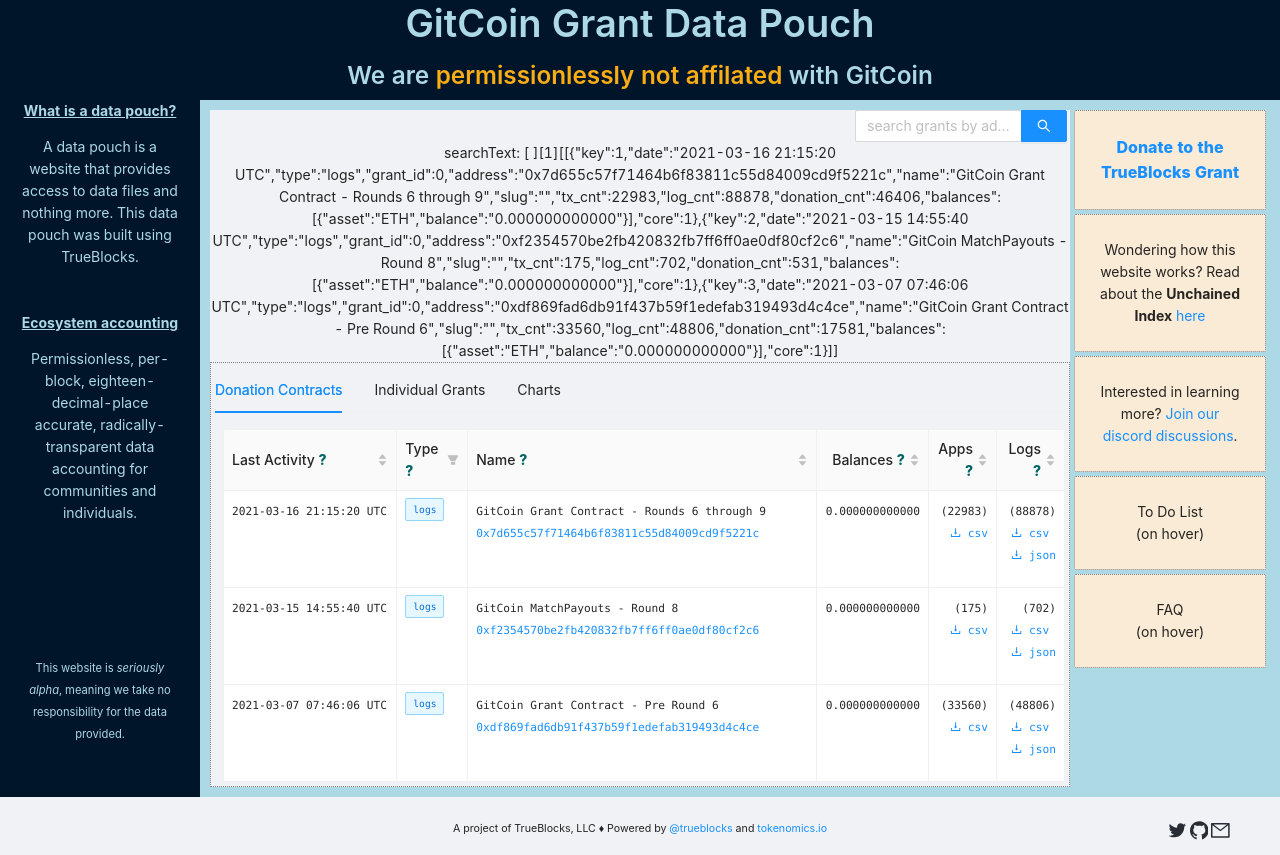
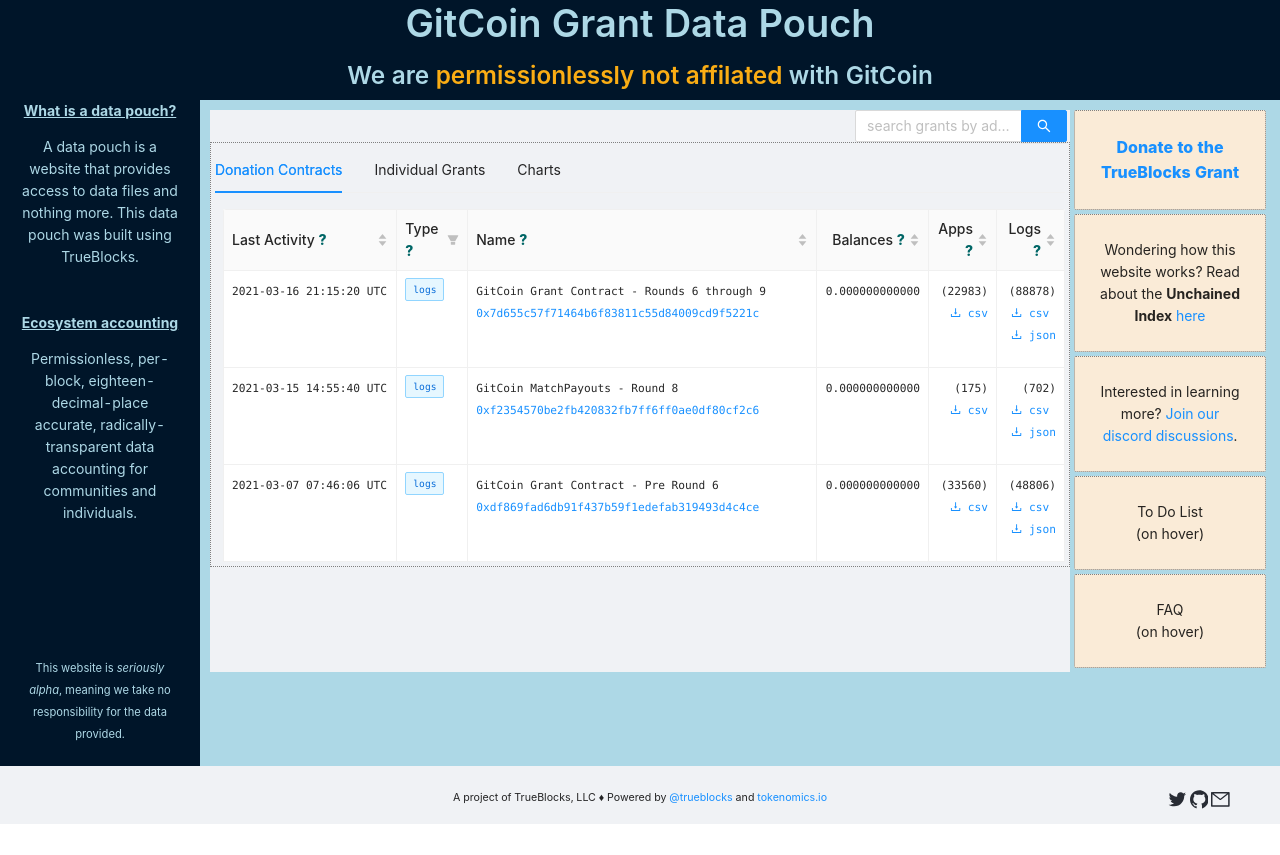
Before and after one commit to tjayrush/tokenomics.io, a React (Create React App) app: page / in a window 1280 px wide. After the commit the page ends 824 px from the top, so only its background shows below. Built offline with nearby package versions, Linux system fonts and the light colour scheme.

Commit message:
Updating website

```diff
--- a/src/App.js
+++ b/src/App.js
@@ -199,31 +199,33 @@
   const [searchText, setSearchText] = useState('');
   const [defKey, setDefKey] = useState(1);
 
-  const onSearch = (value) => { setSearchText(value); console.log(value); };
+  const onSearch = (value) => {
+    setSearchText(value);
+    console.log(value);
+  };
 
   const contractData = grantsData.filter((item) => {
     return item.core && (searchText === '' || item.name.includes(searchText));
   });
   const grantData = grantsData.filter((item) => {
     return !item.core && (searchText === '' || item.name.includes(searchText));
-  })
+  });
   useEffect(() => {
     setDefKey(!!contractData && contractData !== [] ? '1' : '2');
   }, [searchText, contractData]);
 
+  /*<div>searchText: [ {searchText} ][{defKey}][{JSON.stringify(contractData, 2, null)}]</div>*/
   return (
     <Content>
       <div style={{display: 'grid', gridTemplateColumns: '3fr 1fr'}}>
         <div></div>
-          <Search
-            style={{paddingRight: '2px'}}
-            width='10px'
-            placeholder='search grants by address or name...'
-            onSearch={onSearch}
-            enterButton>
-          </Search>
+        <Search
+          style={{paddingRight: '2px'}}
+          width='10px'
+          placeholder='search grants by address or name...'
+          onSearch={onSearch}
+          enterButton></Search>
       </div>
-      <div>searchText: [ {searchText} ][{defKey}][{JSON.stringify(contractData, 2, null)}]</div>
       <Tabs defaultActiveKey={defKey} onChange={callback} style={{border: '1px dotted gray', padding: '4px'}}>
         <TabPane tab='Donation Contracts' key='1' style={{paddingLeft: '8px'}}>
           <Table dataSource={contractData} columns={columns} />
```
